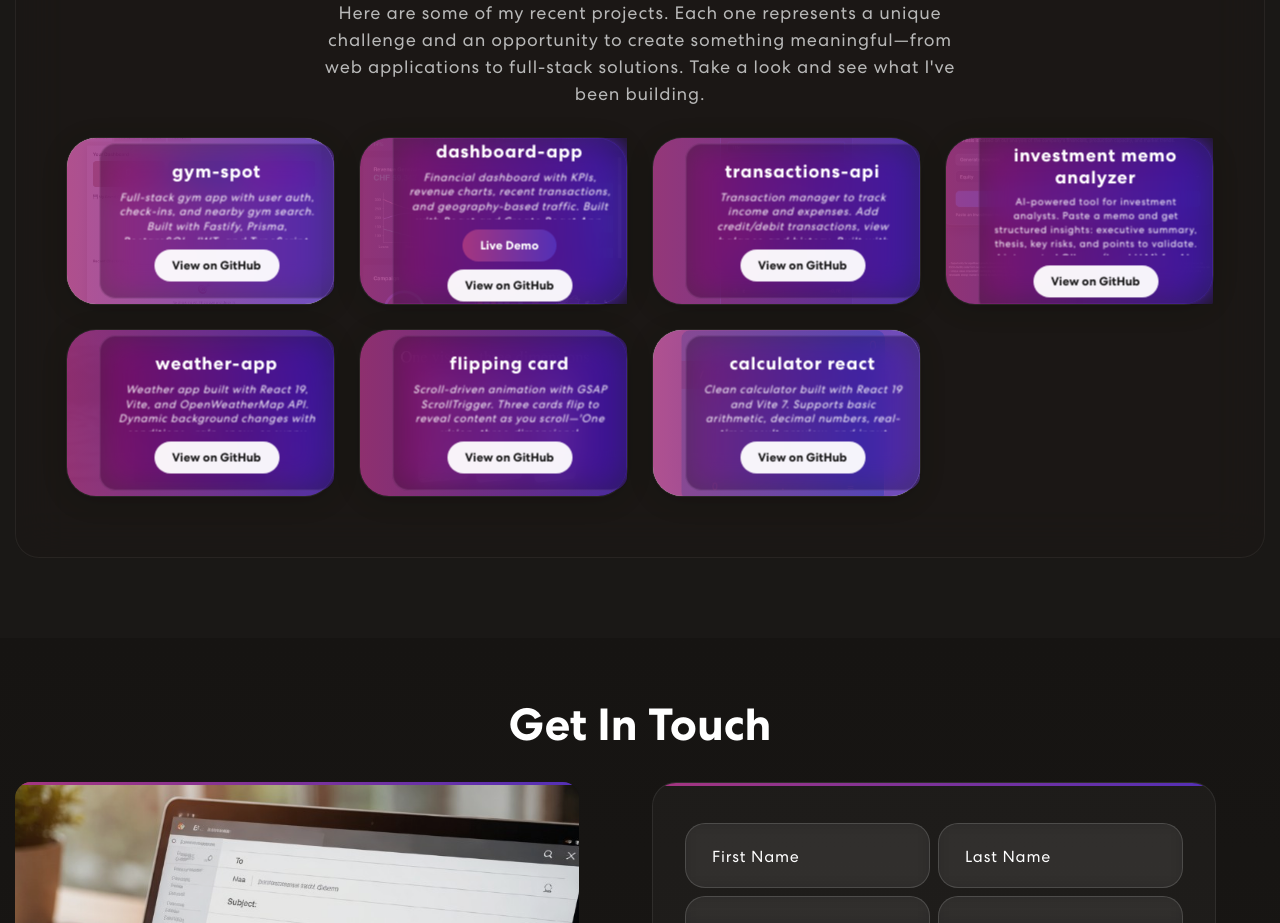
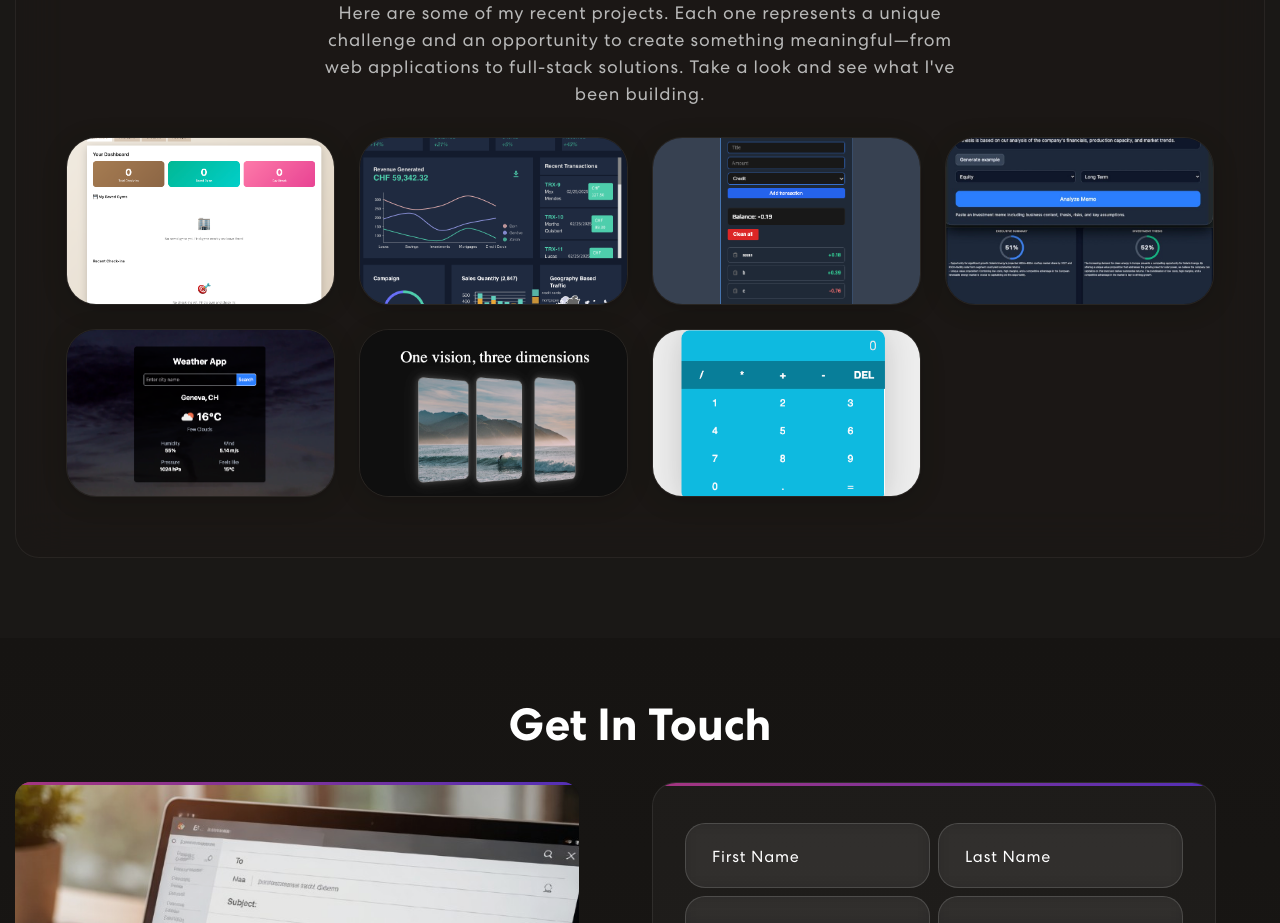
Before and after one commit to kokasribeiro/portfolio-app, a React (Create React App) app: page / in a window 1280 px wide. Shown: the part 2100-3023 px from the top of the page. Built offline with nearby package versions, Linux system fonts and the light colour scheme.

Commit message:
Remove touch device styles for project image boxes to streamline CSS and improve maintainability. This change eliminates unnecessary overlay visibility rules, enhancing overall code clarity.

```diff
--- a/src/App.css
+++ b/src/App.css
@@ -810,16 +810,6 @@ nav.navbar .navbar-toggler[aria-expanded="true"] .navbar-toggler-icon {
   top: 50%;
   opacity: 1;
 }
-/* Touch devices: always show overlay (no hover) so Live Demo / GitHub buttons are visible */
-@media (hover: none) {
-  .proj-imgbx::before {
-    height: 100%;
-  }
-  .proj-imgbx .proj-txtx {
-    top: 50%;
-    opacity: 1;
-  }
-}
 .proj-txtx h4 {
   font-size: 18px;
   font-weight: 700;
```
